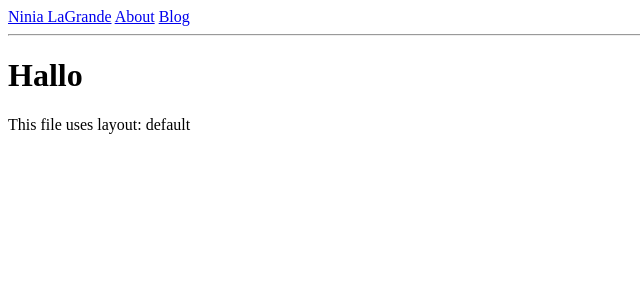
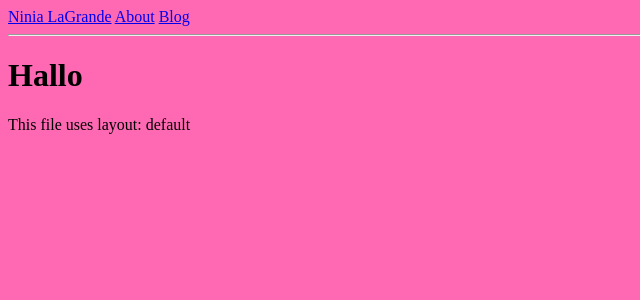
Before and after one commit to lislis/ninia-static, a Jekyll site: the page built from index.md, in a window 1280 px wide. Shown: the top 300 px of the page, without its empty margins (0-640 px from the left). Built offline with Jekyll 4.4.1, drawn with Linux system fonts in a browser that asks for light colours.

Commit message:
js and style

```diff
--- a/_config.yml
+++ b/_config.yml
@@ -24,6 +24,11 @@ url: "" # the base hostname & protocol for your site, e.g. http://example.com
 twitter_username: jekyllrb
 github_username:  jekyll
 
+sasss:
+  sass_dir: assets/style/_scss
+  style: compressed
+permalink: blog/:year/:month/:title
+
 # Build settings
 markdown: kramdown
 #theme: minima
--- a/_layouts/default.html
+++ b/_layouts/default.html
@@ -15,12 +15,12 @@
     <meta property="og:site_name" content=""/>
     <meta property="og:type" content="website"/>
 
-    <link rel="stylesheet" href="/assets/style/main.css">
-    <script src="/assets/js/bundle.js"></script>
+    <link rel="stylesheet" href="{{ site.baseurl }}/assets/style/main.css">
+    <script src="{{ site.baseurl }}/assets/js/main.js"></script>
   </head>
   <body>
     <nav>
-      <a href="{{ site.baseurl }}">Ninia LaGrande</a>
+      <a href="{{ site.baseurl }}/">Ninia LaGrande</a>
       <a href="{{ site.baseurl }}/about">About</a>
       <a href="{{ site.baseurl }}/blog">Blog</a>
     </nav>
--- /dev/null
+++ b/assets/js/main.js
@@ -0,0 +1 @@
+console.log("Hello from JS")
--- /dev/null
+++ b/assets/style/_scss/_reset.scss
@@ -0,0 +1,50 @@
+/* http://meyerweb.com/eric/tools/css/reset/
+   v2.0 | 20110126
+   License: none (public domain)
+*/
+
+html, body, div, span, applet, object, iframe,
+h1, h2, h3, h4, h5, h6, p, blockquote, pre,
+a, abbr, acronym, address, big, cite, code,
+del, dfn, em, img, ins, kbd, q, s, samp,
+small, strike, strong, sub, sup, tt, var,
+b, u, i, center,
+dl, dt, dd, ol, ul, li,
+fieldset, form, label, legend,
+table, caption, tbody, tfoot, thead, tr, th, td,
+article, aside, canvas, details, embed,
+figure, figcaption, footer, header, hgroup,
+menu, nav, output, ruby, section, summary,
+time, mark, audio, video {
+  margin: 0;
+  padding: 0;
+  border: 0;
+  font-size: 100%;
+  font: inherit;
+  vertical-align: baseline;
+}
+
+/* HTML5 display-role reset for older browsers */
+article, aside, details, figcaption, figure,
+footer, header, hgroup, menu, nav, section {
+  display: block;
+}
+
+body {
+  line-height: 1;
+}
+
+blockquote, q {
+  quotes: none;
+}
+
+blockquote:before, blockquote:after,
+q:before, q:after {
+  content: '';
+  content: none;
+}
+
+table {
+  border-collapse: collapse;
+  border-spacing: 0;
+}
--- /dev/null
+++ b/assets/style/main.scss
@@ -0,0 +1,6 @@
+---
+---
+
+body {
+  background: hotpink;
+}
```
